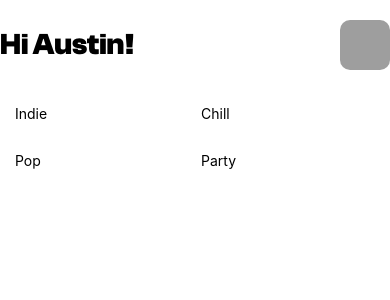
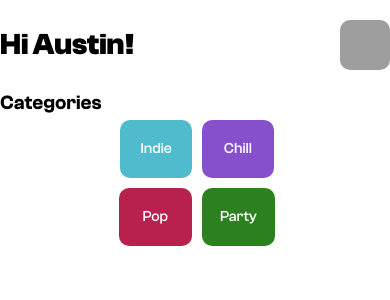
Before and after one commit to AviAvinav/music-app-react-native, a React Native app: screen / in a window 390 px wide. Shown: the top 300 px of the page. Built offline with nearby package versions, Linux system fonts and the light colour scheme; grey boxes are pictures that could not be loaded.

Commit message:
work on categories section

```diff
--- a/screens/Home.tsx
+++ b/screens/Home.tsx
@@ -10,6 +10,7 @@ import Avatar from "../components/Avatar";
 import { useFonts } from "expo-font";
 import { useCallback } from "react";
 import * as SplashScreen from "expo-splash-screen";
+// import { styled } from "styled-components/native";
 
 SplashScreen.preventAutoHideAsync();
 
@@ -20,9 +21,17 @@ const data = [
   { id: 4, value: "Party" },
 ];
 
+// const Category = styled.View<{ id: number }>`
+//   width: 40%;
+//   margin: 15px;
+//   background-color: ${(props) => (props.id === 1 ? `red` : `blue`)};
+// `;
+
 export default function Home() {
   const [fontsLoaded, err] = useFonts({
     "CG-Bold": require("../assets/fonts/ClashGrotesk-Bold.otf"),
+    "CG-Medium": require("../assets/fonts/ClashGrotesk-Medium.otf"),
+    "CG-Semibold": require("../assets/fonts/ClashGrotesk-Semibold.otf"),
   });
 
   if (err) {
@@ -48,16 +57,68 @@ export default function Home() {
           </Text>
           <Avatar />
         </View>
-        <FlatList
-          data={data}
-          renderItem={({ item }) => (
-            <View style={styles.category}>
-              <Text>{item.value}</Text>
+        <View style={styles.categories}>
+          <View style={{ alignItems: "flex-start", width: "100%" }}>
+            <Text
+              style={{
+                fontFamily: "CG-Semibold",
+                fontSize: 20,
+                textAlign: "left",
+              }}
+            >
+              Categories
+            </Text>
+          </View>
+
+          <View style={{ flexDirection: "row" }}>
+            <View style={{ ...styles.category, backgroundColor: "#50bbcc" }}>
+              <Text
+                style={{
+                  fontFamily: "CG-Medium",
+                  fontSize: 15,
+                  color: "white",
+                }}
+              >
+                Indie
+              </Text>
             </View>
-          )}
-          numColumns={2}
-          style={styles.categories}
-        ></FlatList>
+            <View style={{ ...styles.category, backgroundColor: "#8650cc" }}>
+              <Text
+                style={{
+                  fontFamily: "CG-Medium",
+                  fontSize: 15,
+                  color: "white",
+                }}
+              >
+                Chill
+              </Text>
+            </View>
+          </View>
+          <View style={{ flexDirection: "row" }}>
+            <View style={{ ...styles.category, backgroundColor: "#b8214e" }}>
+              <Text
+                style={{
+                  fontFamily: "CG-Medium",
+                  fontSize: 15,
+                  color: "white",
+                }}
+              >
+                Pop
+              </Text>
+            </View>
+            <View style={{ ...styles.category, backgroundColor: "#2c801d" }}>
+              <Text
+                style={{
+                  fontFamily: "CG-Medium",
+                  fontSize: 15,
+                  color: "white",
+                }}
+              >
+                Party
+              </Text>
+            </View>
+          </View>
+        </View>
       </ScrollView>
     </SafeAreaView>
   );
@@ -77,10 +138,15 @@ const styles = StyleSheet.create({
   },
   categories: {
     marginVertical: 20,
-    backgroundColor: "#fff",
+    width: "100%",
+    alignItems: "center",
+    textAlign: "left",
   },
   category: {
-    width: "40%",
-    margin: 15,
+    width: "45%",
+    margin: 5,
+    padding: 20,
+    borderRadius: 10,
+    alignItems: "center",
   },
 });
```
